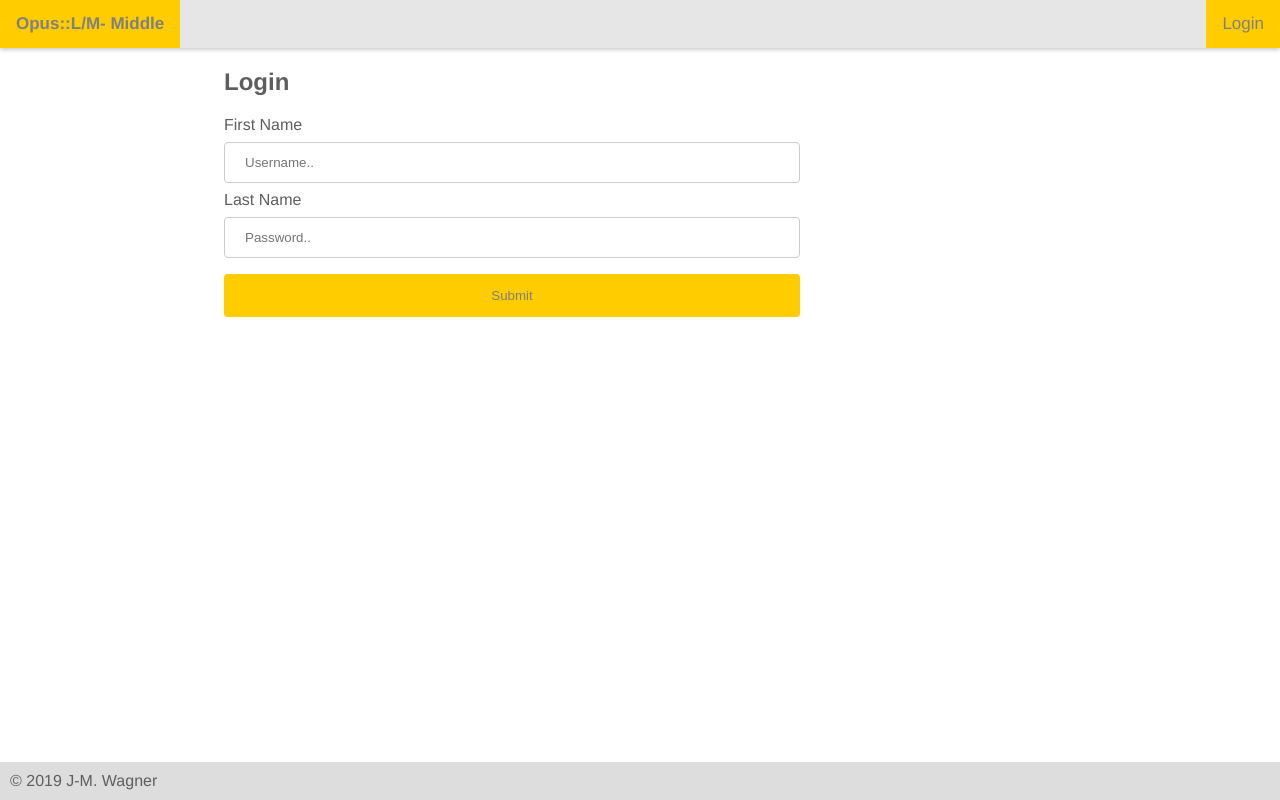
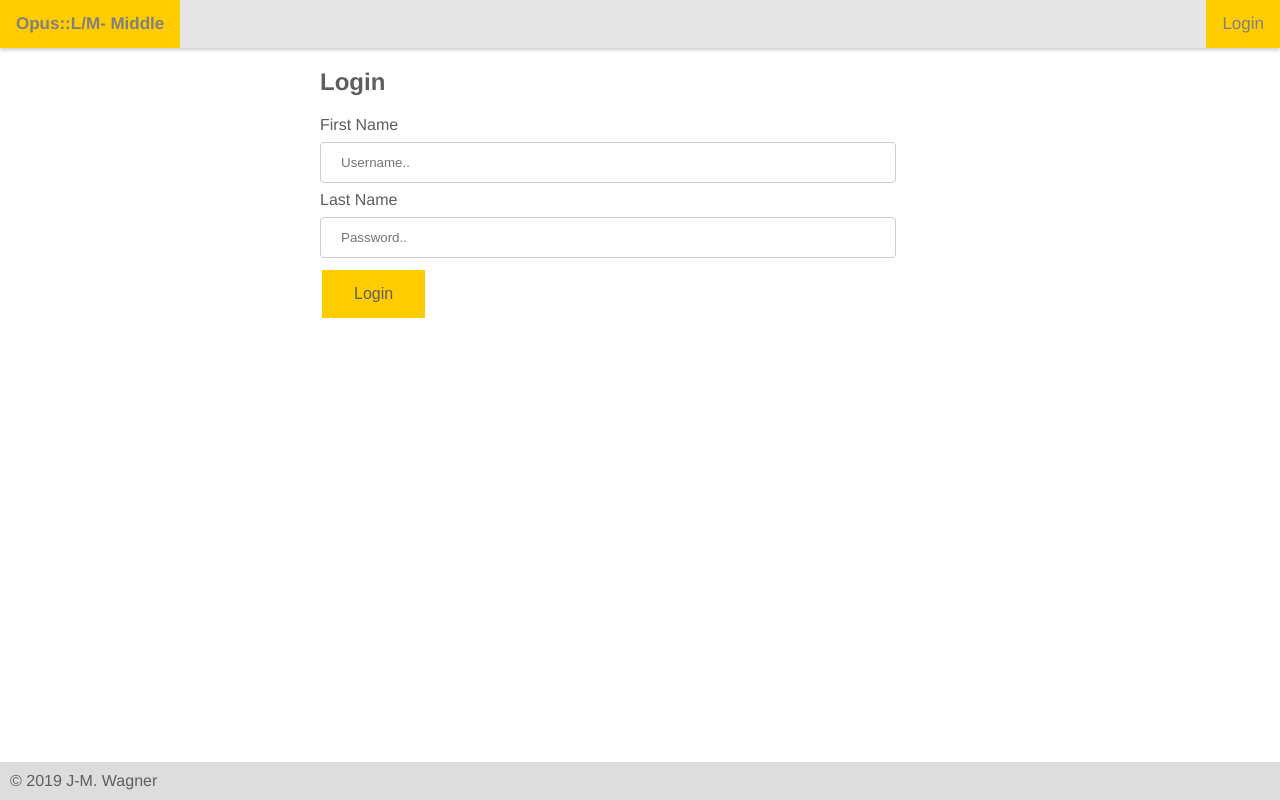
Before and after one commit to WagnerJM/opus_middle_new, a Vue app: page /login in a window 1280 px wide. Built offline with nearby package versions, Linux system fonts and the light colour scheme.

Commit message:
added css to center form

```diff
--- a/src/views/auth/Login.vue
+++ b/src/views/auth/Login.vue
@@ -1,21 +1,41 @@
 <template>
-  <div class="container">
+  <div class="container center">
     <h2>Login</h2>
-    <form>
+    <form @submit.prevent>
       <label for="username">First Name</label>
-      <input type="text" id="username" name="Username" placeholder="Username..">
+      <input v-model="username" type="text" id="username" name="Username" placeholder="Username..">
 
       <label for="password">Last Name</label>
-      <input type="password" id="password" name="Password" placeholder="Password..">
+      <input v-model="password" type="password" id="password" name="Password" placeholder="Password..">
 
-      <input type="submit" value="Submit">
+      <button @click="login">Login</button>
     </form>
   </div>
 </template>
 
 <script>
-export default {};
+export default {
+  methods: {
+    login() {
+      const formData = {
+        username: this.username,
+        password: this.password
+      }
+      this.$store.dispatch("LOGIN", formData);
+    }
+  },
+  data() {
+    return {
+      username: "",
+      password: ""
+    }
+  },
+};
 </script>
 
 <style>
+.center{
+  margin: auto;
+  width: 50%;
+}
 </style>
```
